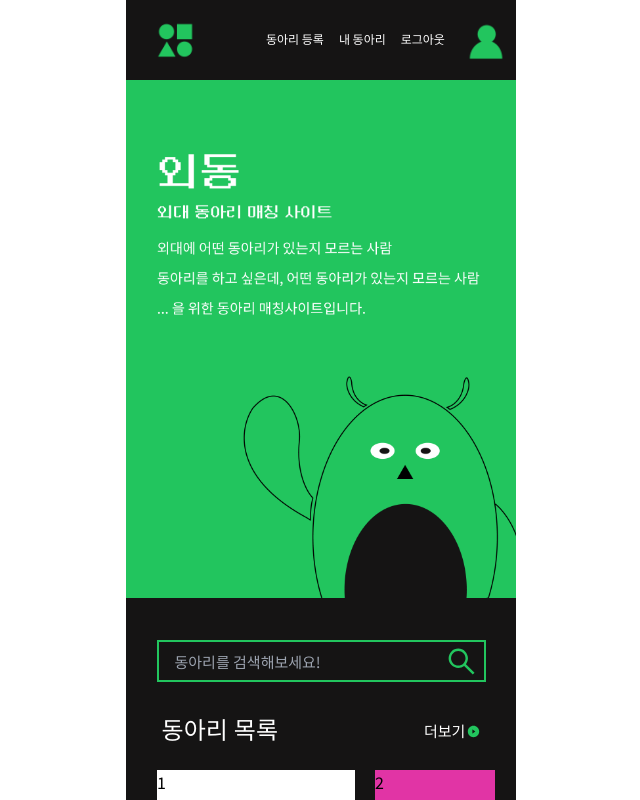
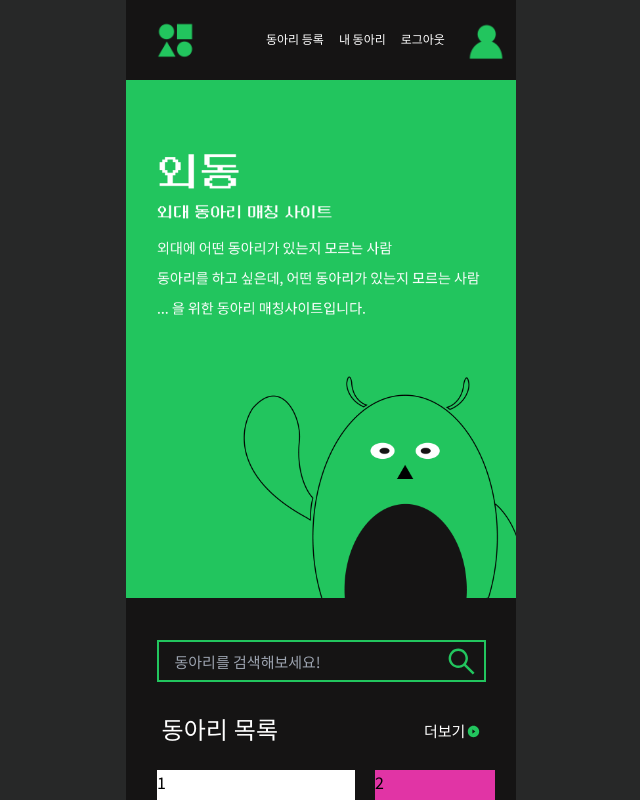
Before and after one commit to hufstory/oedong_front, a React (Create React App) app: page / in a window 1280 px wide. Shown: the top 800 px of the page, without its empty margins (319-959 px from the left). Built offline with nearby package versions, Linux system fonts and the light colour scheme; a small style sheet from the web is missing.

Commit message:
style: background color

```diff
--- a/src/index.js
+++ b/src/index.js
@@ -2,6 +2,7 @@ import React from "react";
 import ReactDOM from "react-dom/client";
 import App from "./App";
 import "./styles/tailwind.css";
+import "./styles/styles.css";
 
 const root = ReactDOM.createRoot(document.getElementById("root"));
 root.render(
--- /dev/null
+++ b/src/styles/styles.css
@@ -0,0 +1,3 @@
+body {
+  background-color: rgb(39, 40, 40);
+}
```
